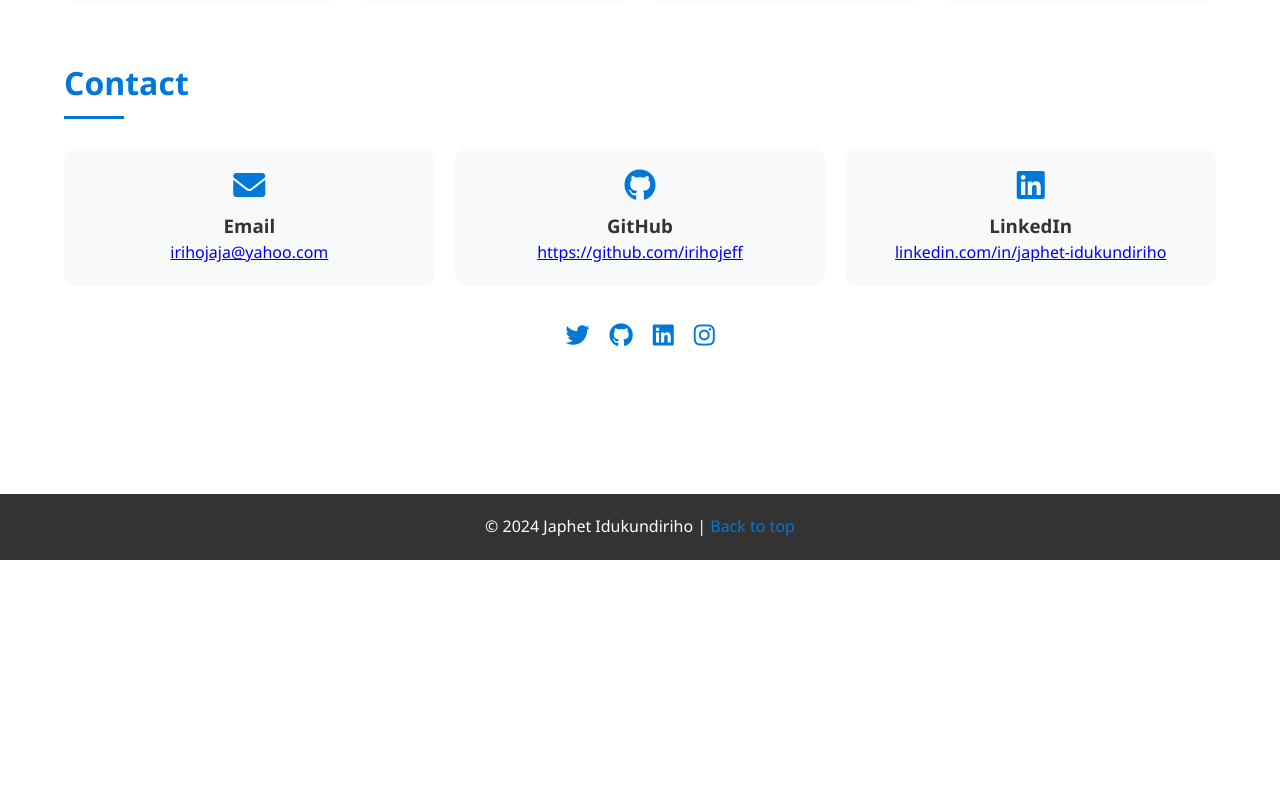
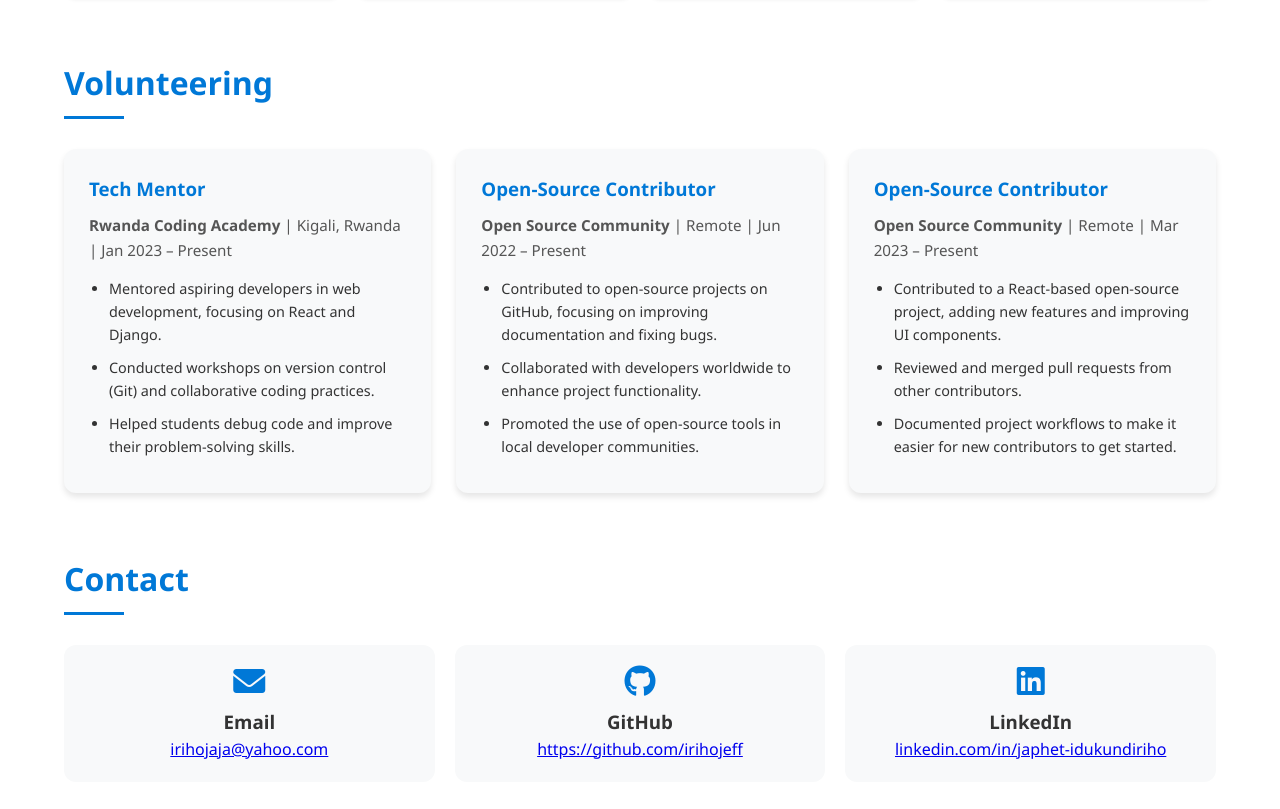
Before and after one commit to irihojeff/portfolio, a plain HTML site: page index.html in a window 1280 px wide. Shown: the part 1648-2457 px from the top of the page. Before the commit the page ends 2208 px from the top, so only its background shows below. Drawn offline with Linux system fonts and the light colour scheme.

Commit message:
Updated portfolio content and design

```diff
--- a/index.html
+++ b/index.html
@@ -270,12 +270,54 @@
         .project-link:hover {
             color: var(--secondary-color);
         }
+
+        .volunteering-grid {
+            display: grid;
+            grid-template-columns: repeat(auto-fit, minmax(300px, 1fr));
+            gap: 25px;
+            margin-top: 30px;
+        }
+
+        .volunteering-card {
+            background: var(--card-bg);
+            border-radius: 12px;
+            padding: 25px;
+            box-shadow: 0 4px 6px rgba(0,0,0,0.1);
+            transition: transform 0.3s ease, box-shadow 0.3s ease;
+        }
+
+        .volunteering-card:hover {
+            transform: translateY(-5px);
+            box-shadow: 0 8px 15px rgba(0,0,0,0.2);
+        }
+
+        .volunteering-card h3 {
+            color: var(--primary-color);
+            margin-bottom: 10px;
+        }
+
+        .volunteering-card p {
+            font-size: 0.95em;
+            color: #555;
+            margin-bottom: 15px;
+        }
+
+        .volunteering-card ul {
+            list-style-type: disc;
+            padding-left: 20px;
+        }
+
+        .volunteering-card ul li {
+            margin-bottom: 10px;
+            font-size: 0.9em;
+            color: var(--text-color);
+        }
     </style>
 </head>
 <body>
     <header>
         <h1>Japhet Idukundiriho</h1>
-        <p>Full-Stack Developer | React & Django Specialist | Agile Development</p>
+        <p>Full-Stack Developer | React & Django Specialist | Software Engineering Student</p>
         <img src="updatedportifolio.jpeg" alt="Japhet Idukundiriho" class="profile-img">
     </header>
 
@@ -355,6 +397,39 @@
             </div>
         </section>
 
+        <section id="volunteering">
+            <h2>Volunteering</h2>
+            <div class="volunteering-grid">
+                <div class="volunteering-card">
+                    <h3>Tech Mentor</h3>
+                    <p><strong>Rwanda Coding Academy</strong> | Kigali, Rwanda | Jan 2023 – Present</p>
+                    <ul>
+                        <li>Mentored aspiring developers in web development, focusing on React and Django.</li>
+                        <li>Conducted workshops on version control (Git) and collaborative coding practices.</li>
+                        <li>Helped students debug code and improve their problem-solving skills.</li>
+                    </ul>
+                </div>
+                <div class="volunteering-card">
+                    <h3>Open-Source Contributor</h3>
+                    <p><strong>Open Source Community</strong> | Remote | Jun 2022 – Present</p>
+                    <ul>
+                        <li>Contributed to open-source projects on GitHub, focusing on improving documentation and fixing bugs.</li>
+                        <li>Collaborated with developers worldwide to enhance project functionality.</li>
+                        <li>Promoted the use of open-source tools in local developer communities.</li>
+                    </ul>
+                </div>
+                <div class="volunteering-card">
+                    <h3>Open-Source Contributor</h3>
+                    <p><strong>Open Source Community</strong> | Remote | Mar 2023 – Present</p>
+                    <ul>
+                        <li>Contributed to a React-based open-source project, adding new features and improving UI components.</li>
+                        <li>Reviewed and merged pull requests from other contributors.</li>
+                        <li>Documented project workflows to make it easier for new contributors to get started.</li>
+                    </ul>
+                </div>
+            </div>
+        </section>
+
         <section id="contact">
             <h2>Contact</h2>
             <div class="contact-grid">
```
